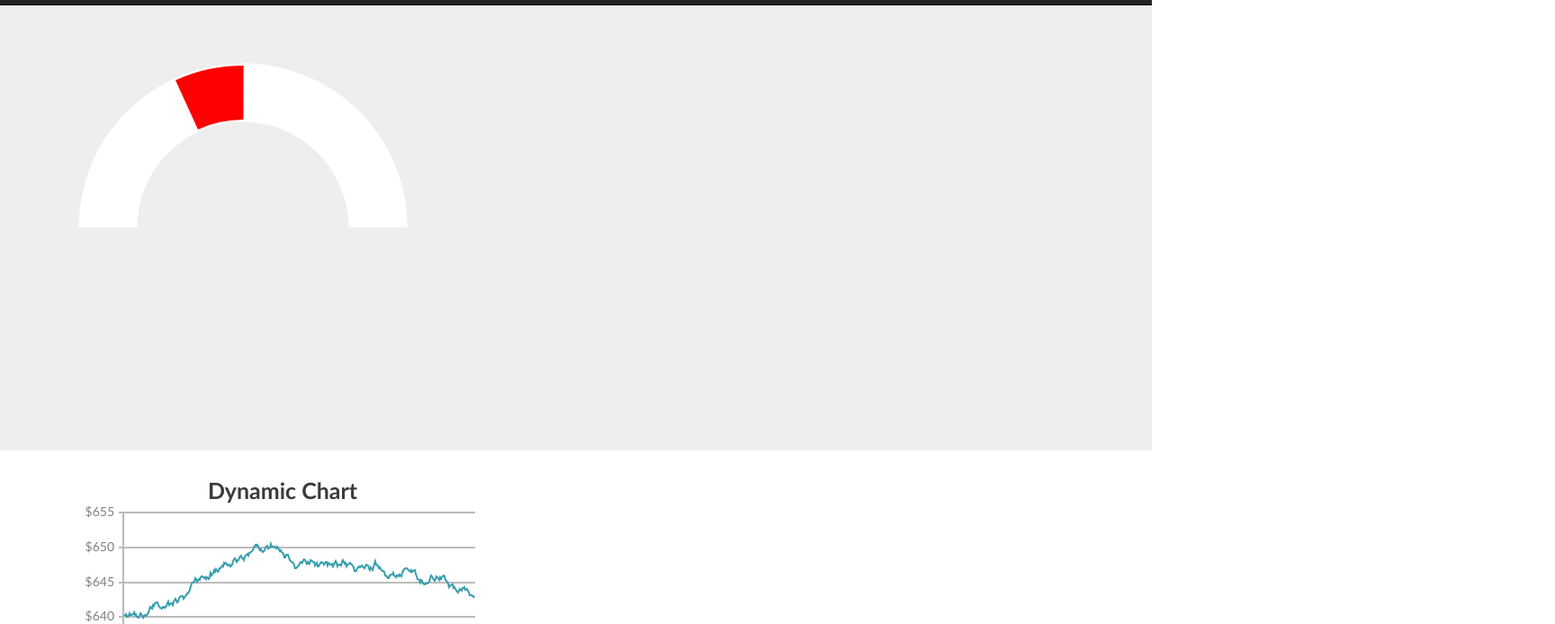
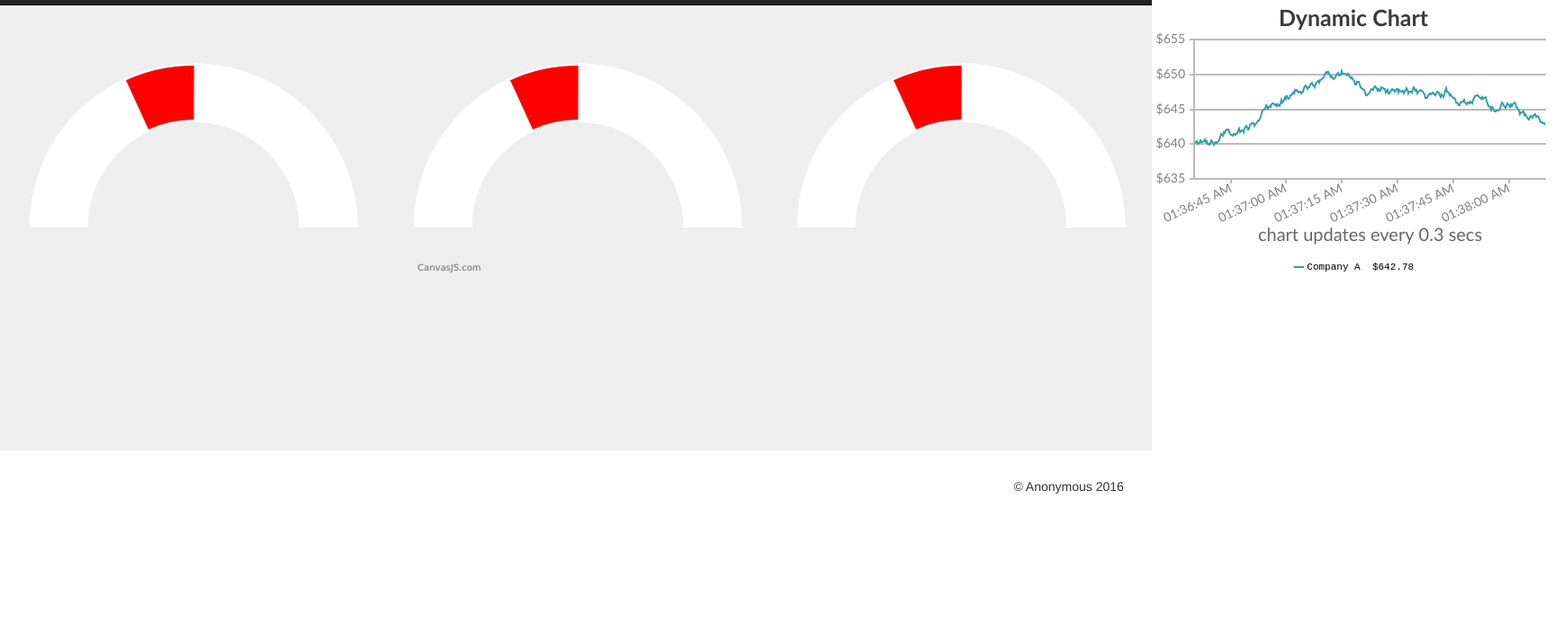
Before and after one commit to ballisticrealm83/M2Board, a plain HTML site: page index.html in a window 1280 px wide. Shown: the part 45-739 px from the top of the page at 90% size, 1728 px wide, since content can reach past the window. Drawn offline with nearby package versions, Linux system fonts and the light colour scheme.

Commit message:
Refactoring

```diff
--- a/index.html
+++ b/index.html
@@ -182,13 +182,9 @@
 			</article>
 		</article>
 
-		<article>
-		</article>
-
-
     <!-- Main jumbotron for a primary marketing message or call to action -->
-    <div class="jumbotron">
-        <div class="container">
+    <article class="jumbotron col-md-12">
+        <article id="usdGauge" class="container col-md-4">
             <div id="wrapper" ng-app="m2Board" ng-controller="gaugeController">
                 <svg id="meter">
 
@@ -218,8 +214,71 @@
                     </circle>
                 </svg>
             </div>
-        </div>
-    </div>
+        </article>
+        <article id="gbpGauge" class="container col-md-4">
+            <div id="wrapper" ng-app="m2Board" ng-controller="gaugeController">
+                <svg id="meter">
+
+
+                    <!-- whole white arc -->
+                    <circle id="baseArc" r="150" cx="50%" cy="50%" stroke="#ffffff"
+                            stroke-width="65" stroke-dasharray="471, 943" fill="none">
+                    </circle>
+
+                    <!-- green arc -->
+                    <circle id="greenArc" r="150" cx="50%" cy="50%" stroke="#00ff00"
+                            stroke-width="60" stroke-dasharray="235, 943" fill="none">
+                    </circle>
+                    <!-- green mask -->
+                    <circle id="greenArcMask" r="150" cx="50%" cy="50%" stroke="#ffffff"
+                            stroke-width="65" stroke-dasharray="150, 943" fill="none">
+                    </circle>
+
+                    <!-- red arc -->
+                    <circle id="redArc" r="150" cx="50%" cy="50%" stroke="#ff0000"
+                            stroke-width="60" stroke-dasharray="300, 943" fill="none">
+                    </circle>
+
+                    <!-- red  mask -->
+                    <circle id="redArcMask" r="150" cx="50%" cy="50%" stroke="#ffffff"
+                            stroke-width="65" stroke-dasharray="235, 943" fill="none">
+                    </circle>
+                </svg>
+            </div>
+        </article>
+        <article id="eurGauge" class="container col-md-4">
+            <div id="wrapper" ng-app="m2Board" ng-controller="gaugeController">
+                <svg id="meter">
+
+
+                    <!-- whole white arc -->
+                    <circle id="baseArc" r="150" cx="50%" cy="50%" stroke="#ffffff"
+                            stroke-width="65" stroke-dasharray="471, 943" fill="none">
+                    </circle>
+
+                    <!-- green arc -->
+                    <circle id="greenArc" r="150" cx="50%" cy="50%" stroke="#00ff00"
+                            stroke-width="60" stroke-dasharray="235, 943" fill="none">
+                    </circle>
+                    <!-- green mask -->
+                    <circle id="greenArcMask" r="150" cx="50%" cy="50%" stroke="#ffffff"
+                            stroke-width="65" stroke-dasharray="150, 943" fill="none">
+                    </circle>
+
+                    <!-- red arc -->
+                    <circle id="redArc" r="150" cx="50%" cy="50%" stroke="#ff0000"
+                            stroke-width="60" stroke-dasharray="300, 943" fill="none">
+                    </circle>
+
+                    <!-- red  mask -->
+                    <circle id="redArcMask" r="150" cx="50%" cy="50%" stroke="#ffffff"
+                            stroke-width="65" stroke-dasharray="235, 943" fill="none">
+                    </circle>
+                </svg>
+            </div>
+        </article>
+    </article>
+
 <!-- added by Liu start-->
     <!-- dynamic chart -->
     <div>
@@ -327,35 +386,15 @@
     </div>
     <!-- added by Liu end-->
 
-    <div id="chartContainer">
-    </div>
-    <div class="container">
-        <!-- Example row of columns -->
-        <div class="row">
-            <div class="col-md-4">
-                <h2>Heading</h2>
-                <p>Donec id elit non mi porta gravida at eget metus. Fusce dapibus, tellus ac cursus commodo, tortor mauris condimentum nibh, ut fermentum massa justo sit amet risus. Etiam porta sem malesuada magna mollis euismod. Donec sed odio dui. </p>
-                <p><a class="btn btn-default" href="#" role="button">View details &raquo;</a></p>
-            </div>
-            <div class="col-md-4">
-                <h2>Heading</h2>
-                <p>Donec id elit non mi porta gravida at eget metus. Fusce dapibus, tellus ac cursus commodo, tortor mauris condimentum nibh, ut fermentum massa justo sit amet risus. Etiam porta sem malesuada magna mollis euismod. Donec sed odio dui. </p>
-                <p><a class="btn btn-default" href="#" role="button">View details &raquo;</a></p>
-            </div>
-            <div class="col-md-4">
-                <h2>Heading</h2>
-                <p>Donec sed odio dui. Cras justo odio, dapibus ac facilisis in, egestas eget quam. Vestibulum id ligula porta felis euismod semper. Fusce dapibus, tellus ac cursus commodo, tortor mauris condimentum nibh, ut fermentum massa justo sit amet risus.</p>
-                <p><a class="btn btn-default" href="#" role="button">View details &raquo;</a></p>
-            </div>
-        </div>
+	<article id="chartContainer" class="col-md-12">
 
-        <hr>
+	</article>
 
-        <footer>
-            <p>&copy; Company 2015</p>
-        </footer>
-    </div> <!-- /container -->
-    <script src="//ajax.googleapis.com/ajax/libs/jquery/1.11.2/jquery.min.js"></script>
+	<footer>
+		<p>&copy; Anonymous 2016</p>
+	</footer>
+
+		<script src="//ajax.googleapis.com/ajax/libs/jquery/1.11.2/jquery.min.js"></script>
     <script>window.jQuery || document.write('<script src="js/vendor/jquery-1.11.2.min.js"><\/script>')</script>
 
     <script src="js/vendor/bootstrap.min.js"></script>
```
